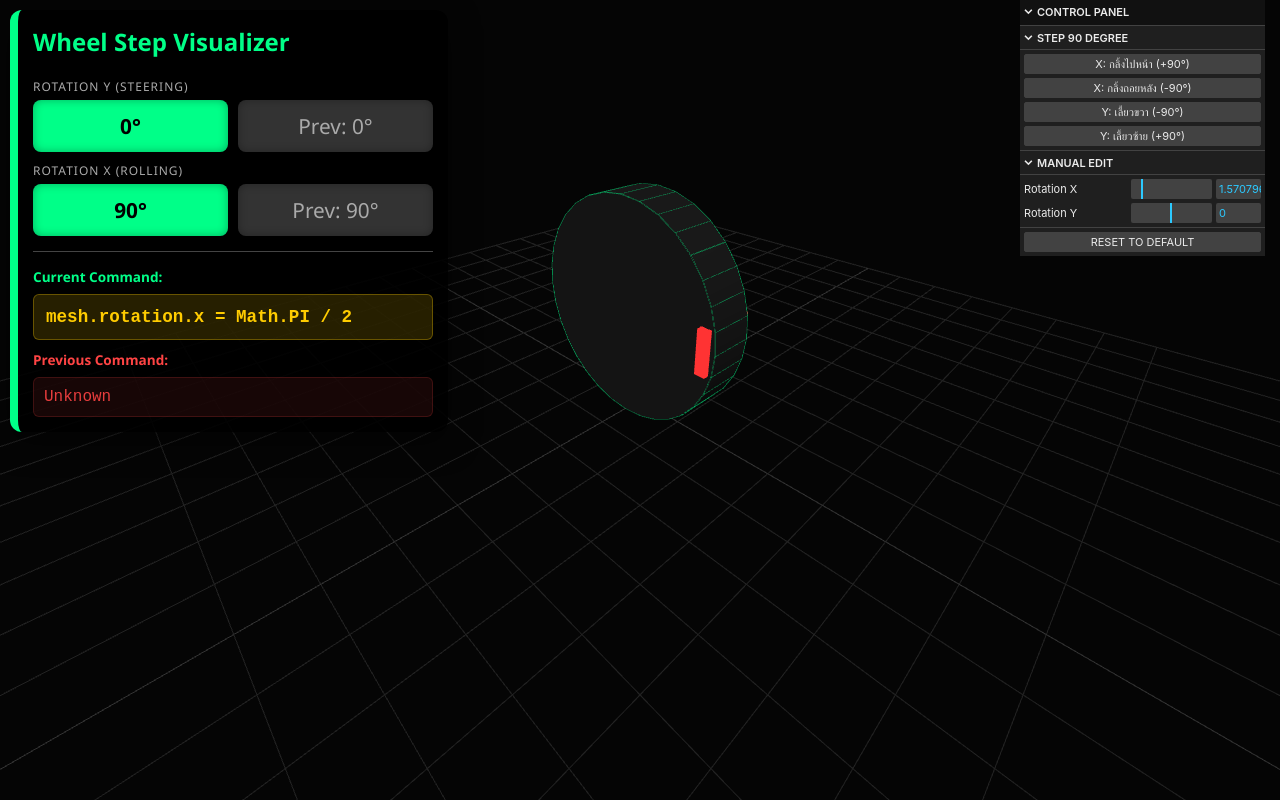
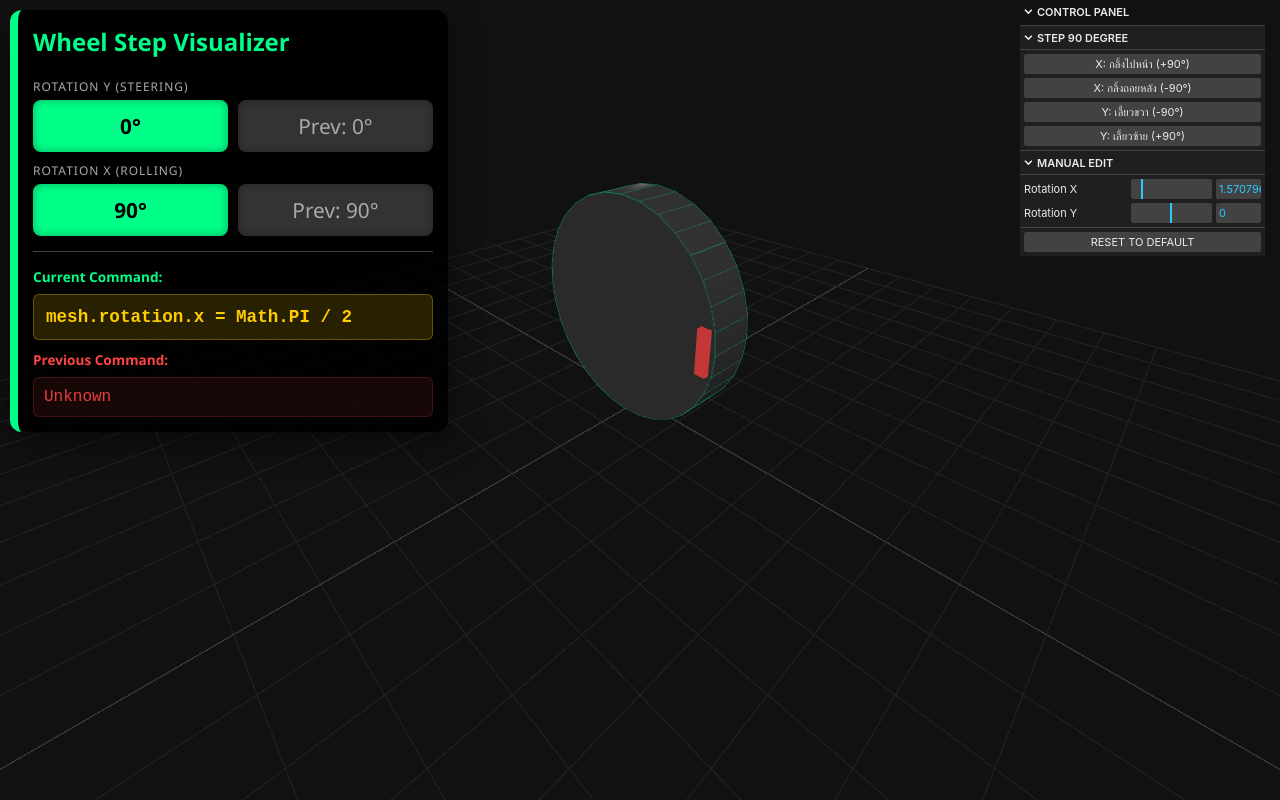
Before and after one commit to jamorn/Wheel-OOP-Control, a plain HTML site: page index.html in a window 1280 px wide. Drawn offline with nearby package versions, Linux system fonts and the light colour scheme; animation ran at ten frames a second.

Commit message:
Modify title and improve scene lighting
Updated title and enhanced lighting in the Three.js scene.

```diff
--- a/index.html
+++ b/index.html
@@ -3,7 +3,7 @@
 <head>
     <meta charset="UTF-8">
     <meta name="viewport" content="width=device-width, initial-scale=1.0, maximum-scale=1.0, user-scalable=no">
-    <title>Wheel Responsive UI Visualizer</title>
+    <title>Three.js Wheel OOP - Responsive UI Visualizer</title>
     <style>
         body { margin: 0; overflow: hidden; font-family: 'Segoe UI', Tahoma, Geneva, Verdana, sans-serif; background-color: #111; touch-action: none; }
         #info {
@@ -131,7 +131,7 @@
                 this.prevCommandText = "Unknown";
 
                 const geometry = new THREE.CylinderGeometry(radius, radius, thickness, 32);
-                const material = new THREE.MeshStandardMaterial({ color: 0x222222, roughness: 0.6 });
+                const material = new THREE.MeshStandardMaterial({ color: 0x333333, roughness: 0.4, metalness: 0.1 });
                 this.mesh = new THREE.Mesh(geometry, material);
 
                 const edgeGeo = new THREE.EdgesGeometry(geometry);
@@ -211,21 +211,44 @@
         }
 
         const scene = new THREE.Scene();
-        scene.background = new THREE.Color(0x050505);
+        // ปรับสีพื้นหลังให้สว่างขึ้นเล็กน้อยจาก 0x050505 เป็น 0x111111 เพื่อลดคอนทราสต์ที่มืดเกินไป
+        scene.background = new THREE.Color(0x111111);
+
         const camera = new THREE.PerspectiveCamera(75, window.innerWidth / window.innerHeight, 0.1, 1000);
         camera.position.set(3, 3, 3);
+
         const renderer = new THREE.WebGLRenderer({ antialias: true });
         renderer.setSize(window.innerWidth, window.innerHeight);
         renderer.setPixelRatio(Math.min(window.devicePixelRatio, 2));
+        // เพิ่ม Exposure เพื่อความสว่างโดยรวม
+        renderer.toneMapping = THREE.ReinhardToneMapping;
+        renderer.toneMappingExposure = 1.2;
         document.body.appendChild(renderer.domElement);
+
         const controls = new OrbitControls(camera, renderer.domElement);
         controls.enableDamping = true;
 
-        scene.add(new THREE.GridHelper(10, 20, 0x333333, 0x222222));
-        scene.add(new THREE.AmbientLight(0xffffff, 0.6));
-        const light = new THREE.DirectionalLight(0xffffff, 1);
-        light.position.set(5, 10, 7);
-        scene.add(light);
+        // Grid
+        scene.add(new THREE.GridHelper(10, 20, 0x444444, 0x222222));
+
+        // --- เพิ่มความสว่างของแสง (Lighting Update) ---
+        // 1. Ambient Light: เพิ่มจาก 0.6 เป็น 1.0 เพื่อความสว่างในเงามืด
+        const ambientLight = new THREE.AmbientLight(0xffffff, 1.0);
+        scene.add(ambientLight);
+
+        // 2. Main Directional Light: ปรับตำแหน่งและเพิ่มความเข้ม
+        const mainLight = new THREE.DirectionalLight(0xffffff, 1.5);
+        mainLight.position.set(5, 10, 7);
+        scene.add(mainLight);
+
+        // 3. Fill Light: แสงเสริมจากด้านล่าง/ด้านหลังเพื่อให้เห็นขอบวัตถุชัดขึ้น
+        const fillLight = new THREE.PointLight(0xffffff, 1.0);
+        fillLight.position.set(-5, 2, -5);
+        scene.add(fillLight);
+
+        // 4. Hemisphere Light: ช่วยให้สีสันดูเป็นธรรมชาติมากขึ้น (ท้องฟ้า/พื้นดิน)
+        const hemiLight = new THREE.HemisphereLight(0xffffff, 0x444444, 0.5);
+        scene.add(hemiLight);
 
         const myWheel = new Wheel(1, 0.4);
         scene.add(myWheel.group);
@@ -252,11 +275,10 @@
 
         gui.add(myWheel, 'reset').name('RESET TO DEFAULT');
 
-        // ฟังก์ชันตรวจจับ Mobile เพื่อซ่อน/ปรับ UI
         function checkDevice() {
             const isMobile = window.innerWidth <= 768;
             if (isMobile) {
-                gui.close(); // ปิดแผง GUI อัตโนมัติบนมือถือเพื่อไม่ให้บังจอ
+                gui.close();
                 if (window.innerWidth < 450) {
                     gui.width = window.innerWidth * 0.8;
                 }
```
